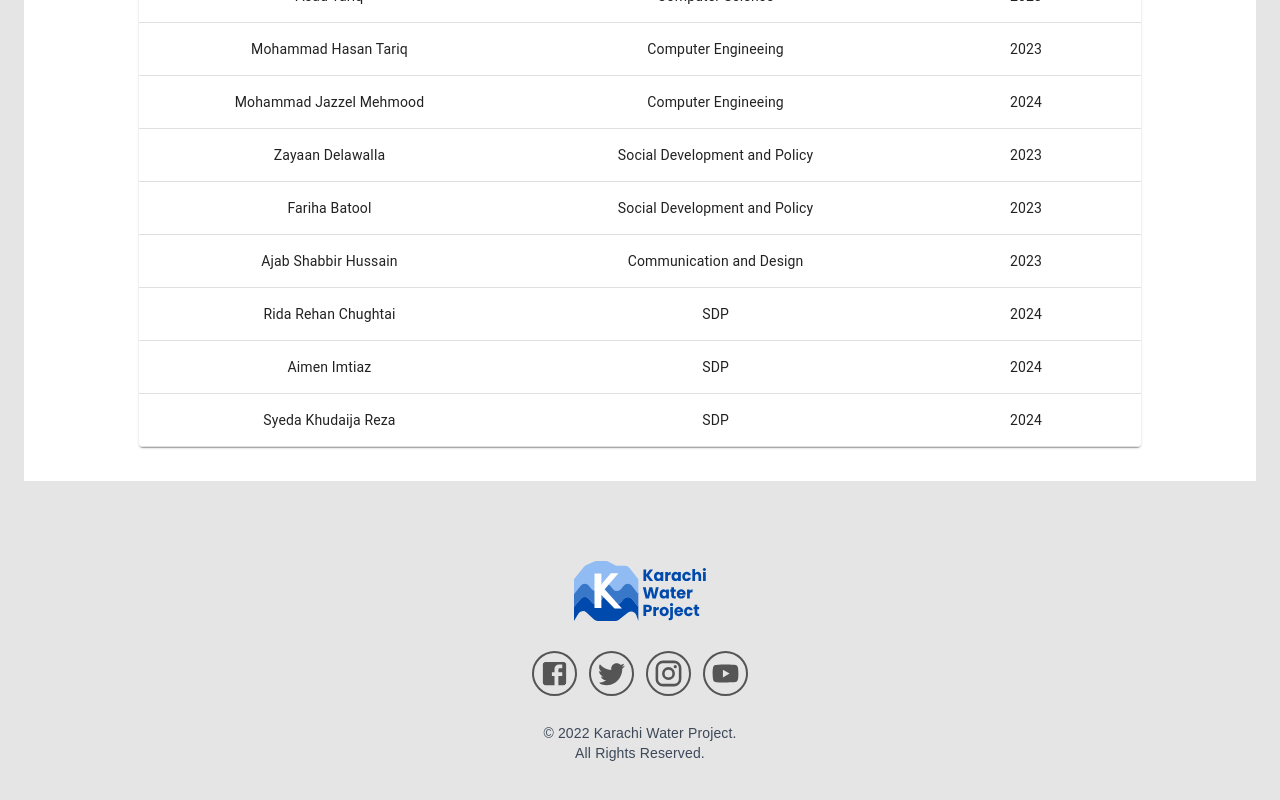
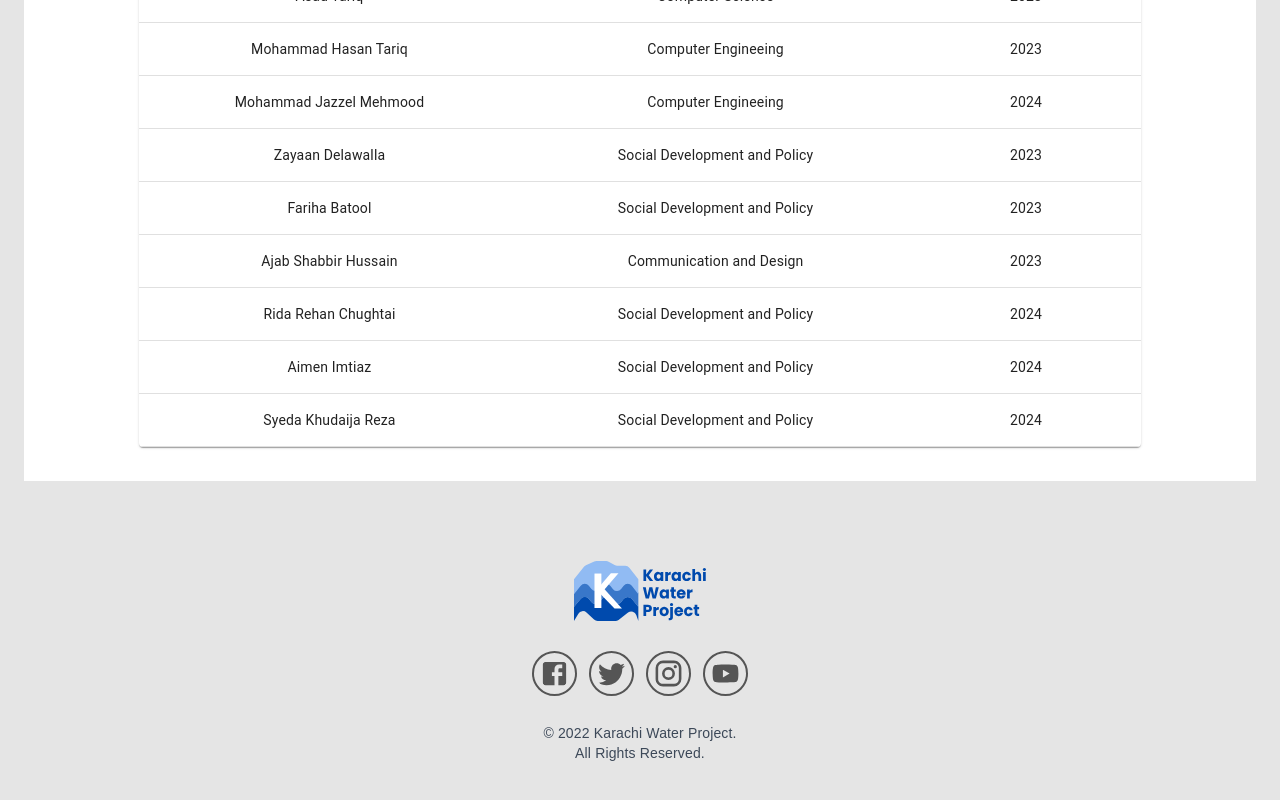
Before and after one commit to karachiwaterproject/kwp-frontend, a React (Create React App) app: page /team in a window 1280 px wide. Shown: the part 3642-4442 px from the top of the page. Built offline with nearby package versions, Linux system fonts and the light colour scheme; a web font is replaced by a local one; what google-maps-react would draw is missing.

Commit message:
Tweaking Dashboard

```diff
--- a/src/components/DashboardHeader/DashboardHeader.js
+++ b/src/components/DashboardHeader/DashboardHeader.js
@@ -25,7 +25,7 @@ const DashboardHeader = ({ currentPage: { url, page }, dashboardLinks }) => {
           >
             {dashboardLinks.map((pages) => (
               <Grid item xs={12} sm={2} key={pages.page}>
-                <Link to={pages.page !== page ? pages.url : ``}>
+                <Link to={pages.url}>
                   <Typography
                     variant="body1"
                     style={{
--- a/src/views/Node/Node.js
+++ b/src/views/Node/Node.js
@@ -206,7 +206,7 @@ const Node = ({
     __time2 = ~~(__time2.valueOf() / 1000);
 
     let __time1 = new Date();
-    __time1.setHours(12, 0, 0, 0);
+    __time1.setHours(0, 0, 0, 0);
     __time1 = ~~(__time1.valueOf() / 1000);
 
     let _time1 = new Date(__time1 * 1000);
@@ -314,7 +314,7 @@ const Node = ({
                   <GridItem xs={5}>
                     <TextField
                       id="datetime-local"
-                      label="To"
+                      label="From"
                       type="datetime-local"
                       //   onMouseLeave={setTime}
                       //   onMouseLeave
@@ -335,8 +335,8 @@ const Node = ({
                   <GridItem xs={5}>
                     <TextField
                       id="datetime-local"
-                      label="From"
                       type="datetime-local"
+                      label="To"
                       style={{ width: "100%" }}
                       //   onMouseLeave={setTime}
                       //   onMouseLeave
--- a/src/views/Nodes/Nodes.js
+++ b/src/views/Nodes/Nodes.js
@@ -76,7 +76,11 @@ const Nodes = ({
               }
               dashboardLinks={
                 !admin && !isStaff
-                  ? dashboardLinks.filter(({ page }) => page !== "Readings")
+                  ? dashboardLinks.filter(
+                      ({ page }) => page !== "Readings" && page !== "Dashboard"
+                    )
+                  : isStaff && !admin
+                  ? dashboardLinks.filter(({ page }) => page !== "Dashboard")
                   : dashboardLinks.filter(({ page }) => page)
               }
             />
--- a/src/views/Teams/Teams.js
+++ b/src/views/Teams/Teams.js
@@ -260,17 +260,17 @@ const undergraduates = [
   },
   {
     name: "Rida Rehan Chughtai",
-    major: "SDP",
+    major: "Social Development and Policy",
     year: "2024",
   },
   {
     name: "Aimen Imtiaz",
-    major: "SDP",
+    major: "Social Development and Policy",
     year: "2024",
   },
   {
     name: "Syeda Khudaija Reza",
-    major: "SDP",
+    major: "Social Development and Policy",
     year: "2024",
   },
 ];
```
